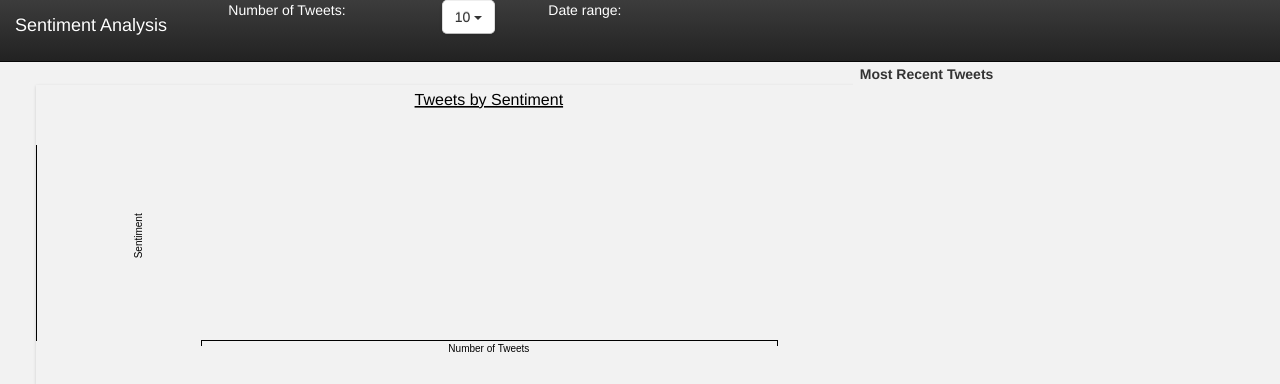
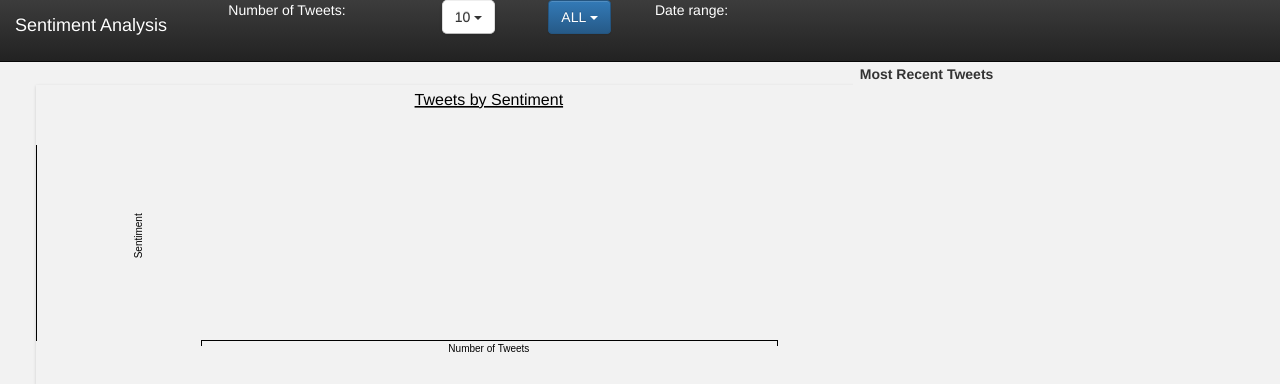
Before and after one commit to ajamal31/Twitter-Sentiment-Analysis, a Django app: page / in a window 1280 px wide. Shown: the top 384 px of the page. Run offline with Django 3.2, Linux system fonts and the light colour scheme; data that the repository does not hold is empty; some libraries are stand-ins or nearby versions.

Commit message:
Add the hashtag button, make ajax call, no view rendering yet

```diff
--- a/traffic_data/graph/views.py
+++ b/traffic_data/graph/views.py
@@ -21,6 +21,8 @@ class HomePageView(TemplateView):
 
     def post(self, request, **kwargs):
         tweet_count = int(request.POST.get('num_tweets'))
+        hashtag = request.POST.get('hashtag')
+        print hashtag
         return render(request, 'graphs.html', self.gen_data(tweet_count))
 
     def clean_tweet(self, tweet):
--- a/traffic_data/static/listeners.js
+++ b/traffic_data/static/listeners.js
@@ -1,4 +1,34 @@
 $(document).ready(function () {
+
+    function ajax_post(click_elem, change_elem, elem_id) {
+        $(click_elem).click(function (e) {
+            e.preventDefault();
+            var clicked_text = $(this).text();
+            document.getElementById(elem_id).innerHTML = clicked_text + "<i class=\"caret\"></i>";
+
+            var cur_tweet_count = $("#tweet_btn").text();
+            var cur_hashtag = $("#hashtag-btn").text();
+
+            console.log(cur_tweet_count);
+            console.log(cur_hashtag);
+
+            $.ajax({
+                url: "/",
+                type: "POST",
+                data: {
+                    num_tweets: cur_tweet_count,
+                    hashtag: cur_hashtag
+                },
+                success: function (data) {
+                    $(change_elem).html(data);
+                },
+                error: function (xhr, errmsg, err) {
+                    alert(errmsg)
+                }
+            });
+        });
+    }
+
     var csrftoken = jQuery("[name=csrfmiddlewaretoken]").val();
 
     function csrfSafeMethod(method) {
@@ -14,23 +44,28 @@ $(document).ready(function () {
         }
     });
 
-    $('#num_tweets a').click(function (e) {
-        e.preventDefault();
-        var tweet_count = $(this).text();
-        document.getElementById("tweet_btn").innerHTML = tweet_count + "<i class=\"caret\"></i>";
+    ajax_post('#num_tweets a', '.bar-graphs', 'tweet_btn');
+    ajax_post('#hashtag-text a', '.bar-graphs', 'hashtag-btn');
 
-        $.ajax({
-            url: "/",
-            type: "POST",
-            data: {
-                num_tweets: tweet_count,
-            },
-            success: function (data) {
-                $('.bar-graphs').html(data);
-            },
-            error: function (xhr, errmsg, err) {
-                alert(errmsg)
-            }
-        });
-    });
+    // $('#num_tweets a').click(function (e) {
+    //     e.preventDefault();
+    //     var tweet_count = $(this).text();
+    //     var hashtag = $('#hashtag-btn');
+    //     console.log(hashtag);
+    //     document.getElementById("tweet_btn").innerHTML = tweet_count + "<i class=\"caret\"></i>";
+    //
+    //     $.ajax({
+    //         url: "/",
+    //         type: "POST",
+    //         data: {
+    //             num_tweets: tweet_count,
+    //         },
+    //         success: function (data) {
+    //             $('.bar-graphs').html(data);
+    //         },
+    //         error: function (xhr, errmsg, err) {
+    //             alert(errmsg)
+    //         }
+    //     });
+    // });
 });
--- a/traffic_data/templates/index.html
+++ b/traffic_data/templates/index.html
@@ -56,7 +56,7 @@
                     Number of Tweets:
                 </a>
             </div>
-            <!--Number of tweets dropdown menu-->
+            <!-- Number of tweets dropdown menu-->
             <div class="col-sm-1 dropdown">
                 <button id="tweet_btn" class="btn btn-primary dropdown-toggle" type="button" data-toggle="dropdown">
                     10
@@ -66,6 +66,19 @@
                     <li><a class="item">5</a></li>
                     <li><a class="item">10</a></li>
                     <li><a class="item">20</a></li>
+                </ul>
+            </div>
+
+            <!-- Hashtags dropdown menu-->
+            <div class="col-sm-1 dropdown">
+                <button id="hashtag-btn" class="btn btn-primary dropdown-toggle" type="button" data-toggle="dropdown">
+                    ALL
+                    <i class="caret"></i>
+                </button>
+                <ul id="hashtag-text" class="dropdown-menu">
+                    <li><a class="item">#yegtraffic</a></li>
+                    <li><a class="item">#visionzero</a></li>
+                    <li><a class="item">#abroads</a></li>
                 </ul>
             </div>
             <div id="date-range" class="col-sm-1">Date range:</div>
```
